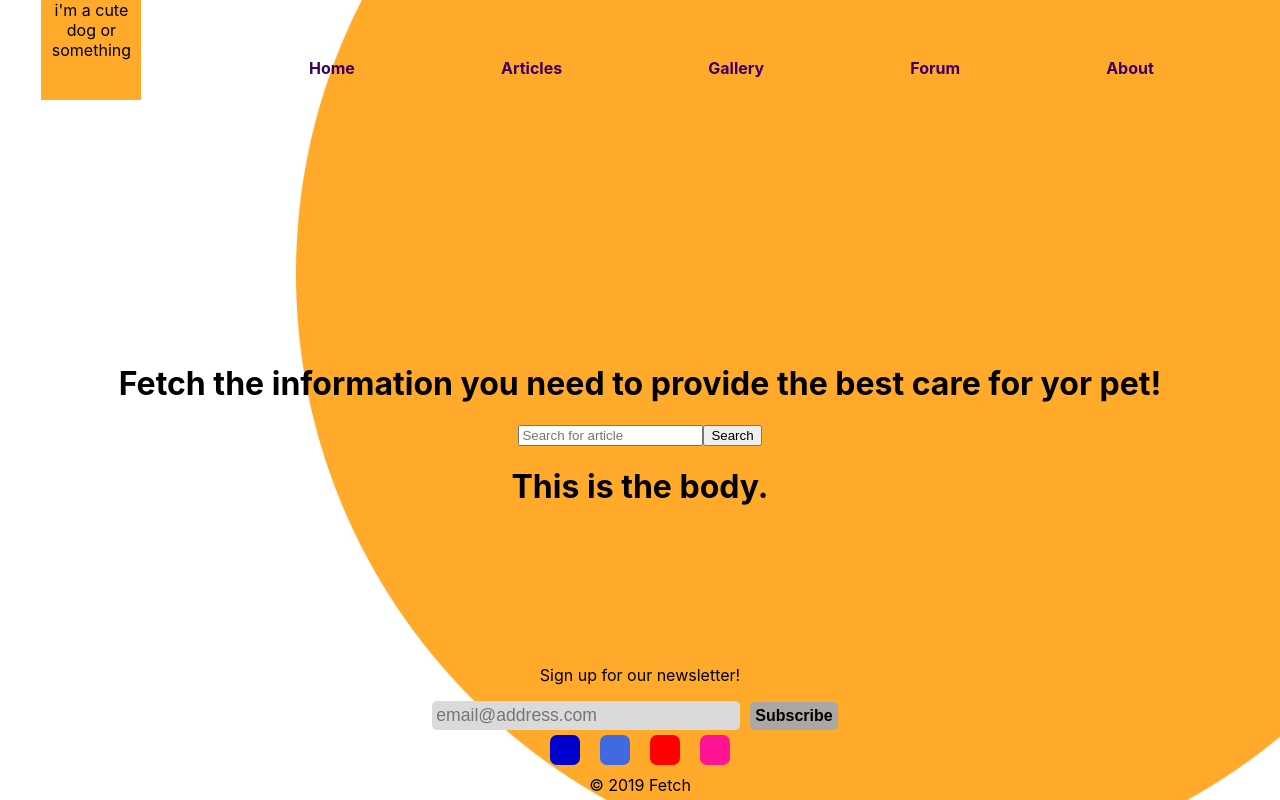
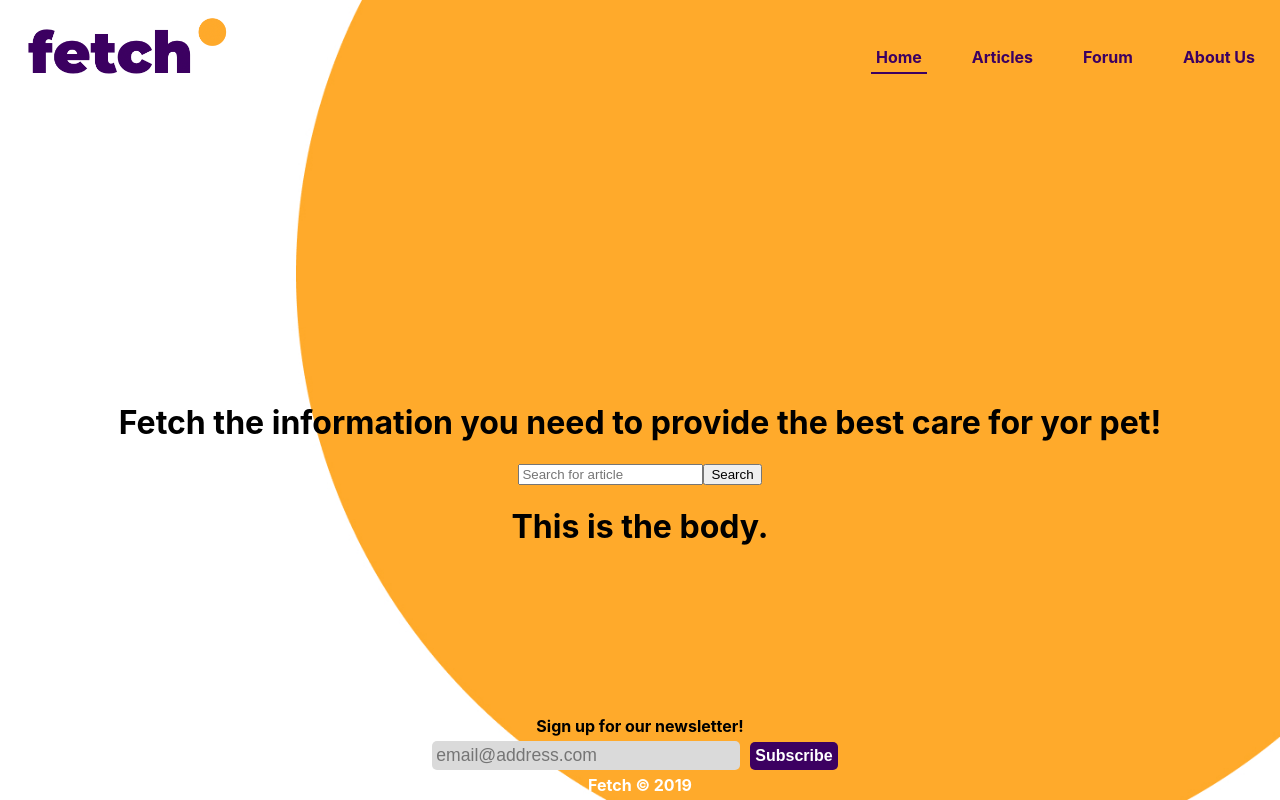
Before and after one commit to rursteve2/fetch, a React (Create React App) app: page / in a window 1280 px wide. Built offline with nearby package versions, Linux system fonts and the light colour scheme.

Commit message:
styled header and footer

```diff
--- a/src/components/Footer.css
+++ b/src/components/Footer.css
@@ -1,8 +1,3 @@
-/* footer {
-  background-color: white;
-  /* this will change, i just wanted to space it out while doing somet styling */
- */
-
 footer p {
   font-size: 1rem;
   margin: 5px;
@@ -20,56 +15,22 @@ footer p {
 
 .subscribe-btn {
   margin: 0 10px;
-  background-color: #aaa7a5;
+  background-color: #3C0061;
   border: none;
   border-radius: 5px;
   padding: 5px;
-  color: black;
+  color: white;
   font-weight: bold;
   font-size: 1rem;
-  transition: 0.4s;
+  transition: 0.3s;
 }
 
 .subscribe-btn:hover {
-  background: orange;
-  color: white;
+  background: #5d5d5d;
 }
 
-.social-container {
-  display: flex;
-  width: 100vw;
-  justify-content: center;
-}
-
-.social {
-  width: 30px;
-  height: 30px;
-  border-radius: 7px;
-  margin: 5px 10px;
-}
-
-.fb {
-  background-color: mediumblue;
-}
-
-.tw {
-  background-color: royalblue;
-}
-
-.pn {
-  background-color: red;
-}
-
-.ig {
-  background-color: deeppink;
-}
-
-/* .footer-bottom {
-  background-color: #FFAA2B;
-} */
-
 .footer-bottom p {
-  color: black;
+  color: white;
   padding: 5px;
   margin: 0;
 }
--- a/src/components/Footer.js
+++ b/src/components/Footer.js
@@ -23,14 +23,8 @@ class Footer extends Component {
     return (
       <footer>
         {this.state.hide ? null : <Subscribe submitSubscribe={this.submitSubscribe}/>}
-        <div className="social-container">
-          <div className="social fb"></div>
-          <div className="social tw"></div>
-          <div className="social pn"></div>
-          <div className="social ig"></div>
-        </div>
         <div className="footer-bottom">
-          <p>&#169; 2019 Fetch</p>
+          <p>Fetch &#169; 2019</p>
         </div>
       </footer>
     );
--- a/src/components/Nav.css
+++ b/src/components/Nav.css
@@ -2,22 +2,17 @@ header {
   display: grid;
   grid-template-columns: 1fr 6fr;
   width: 100vw;
-  justify-content: center;
+  justify-content: space-between;
   align-items: flex-end;
-  /* background-color: white; */
-  /* border-bottom: 2px solid #dadada; */
 }
 
-.placeholder {
-  background-color: #FFAA2B;
-  width: 100px;
-  height: 100px;
-  margin: 0 auto;
+header img {
+  height: 90px;
 }
 
 nav {
   display: flex;
-  justify-content: space-evenly;
+  justify-content: flex-end;
   align-items: center;
 }
 
@@ -26,14 +21,18 @@ nav {
   width: auto;
   font-weight: bold;
   text-decoration: none;
-  padding: 20px;
+  margin: 20px;
+  padding: 5px;
   color: #3C0061;
+  transition: 0.4s;
   border-bottom: 2px solid transparent;
-  transition: 0.4s;
+}
 
+.active {
+  border-bottom: 2px solid #3C0061;
 }
 
 .nav-link:hover {
   color: white;
-  text-shadow: 2px 2px #FFAA2B;
+  /* text-shadow: 2px 2px #FFAA2B; */
 }
--- a/src/components/NavBar.js
+++ b/src/components/NavBar.js
@@ -1,18 +1,16 @@
 import React from 'react';
 import './Nav.css';
-import { Link } from 'react-router-dom';
+import { NavLink } from 'react-router-dom';
 
 export default function NavBar() {
   return (
     <header id="top">
-      <div className="placeholder">i'm a cute dog or something</div>
-      {/*the actual logo should probs be a link back to the home page cuz people like that*/}
+      <NavLink to="/" exact activeClassName="none"><img src={require('../assets/fetch.png')} alt="Fetch" /></NavLink>
       <nav>
-        <Link to="/" className="nav-link">Home</Link>
-        <Link to="/articles" className="nav-link">Articles</Link>
-        <Link to="/" className="nav-link">Gallery</Link>
-        <Link to="/forums" className="nav-link">Forum</Link>
-        <Link to="/" className="nav-link">About</Link>
+        <NavLink to="/" exact className="nav-link" activeClassName="active">Home</NavLink>
+        <NavLink to="/articles" exact className="nav-link" activeClassName="active">Articles</NavLink>
+        <NavLink to="/forums" exact className="nav-link" activeClassName="active">Forum</NavLink>
+        <NavLink to="/about" exact className="nav-link" activeClassName="active">About Us</NavLink>
       </nav>
     </header>
   );
--- a/src/components/Results.js
+++ b/src/components/Results.js
@@ -14,8 +14,11 @@ class Results extends Component {
     let articles = this.props.articles.map((article, index) => {
       return (
         <div className="articles" key={index}>
-          <h1>{article.title}</h1>
-          <p>{article.brief}</p>
+          <img src={article.img} alt={article.title} />
+          <div>
+            <h2>{article.title}</h2>
+            <p>{article.brief}</p>
+          </div>
         </div>
       )
     })
```
